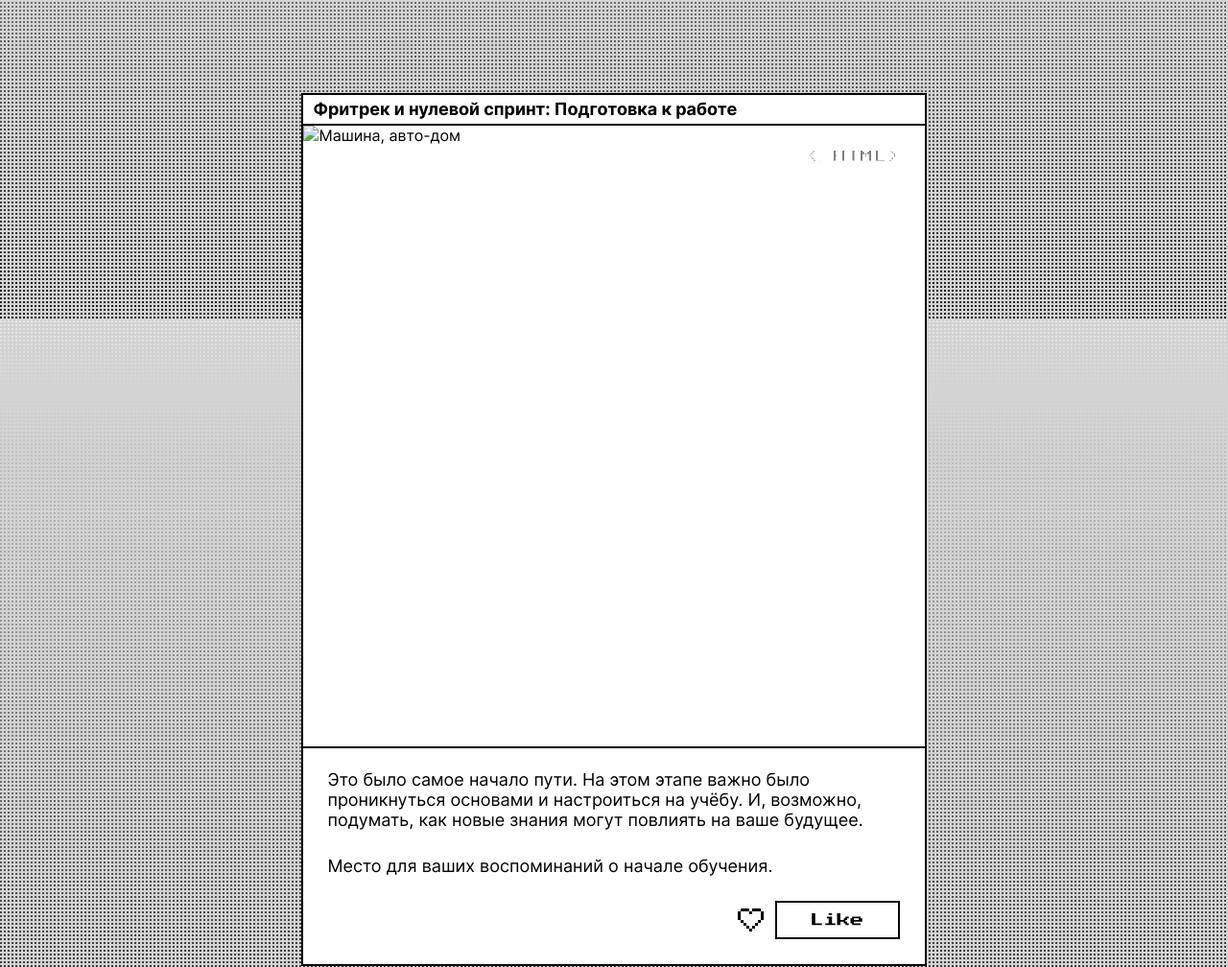
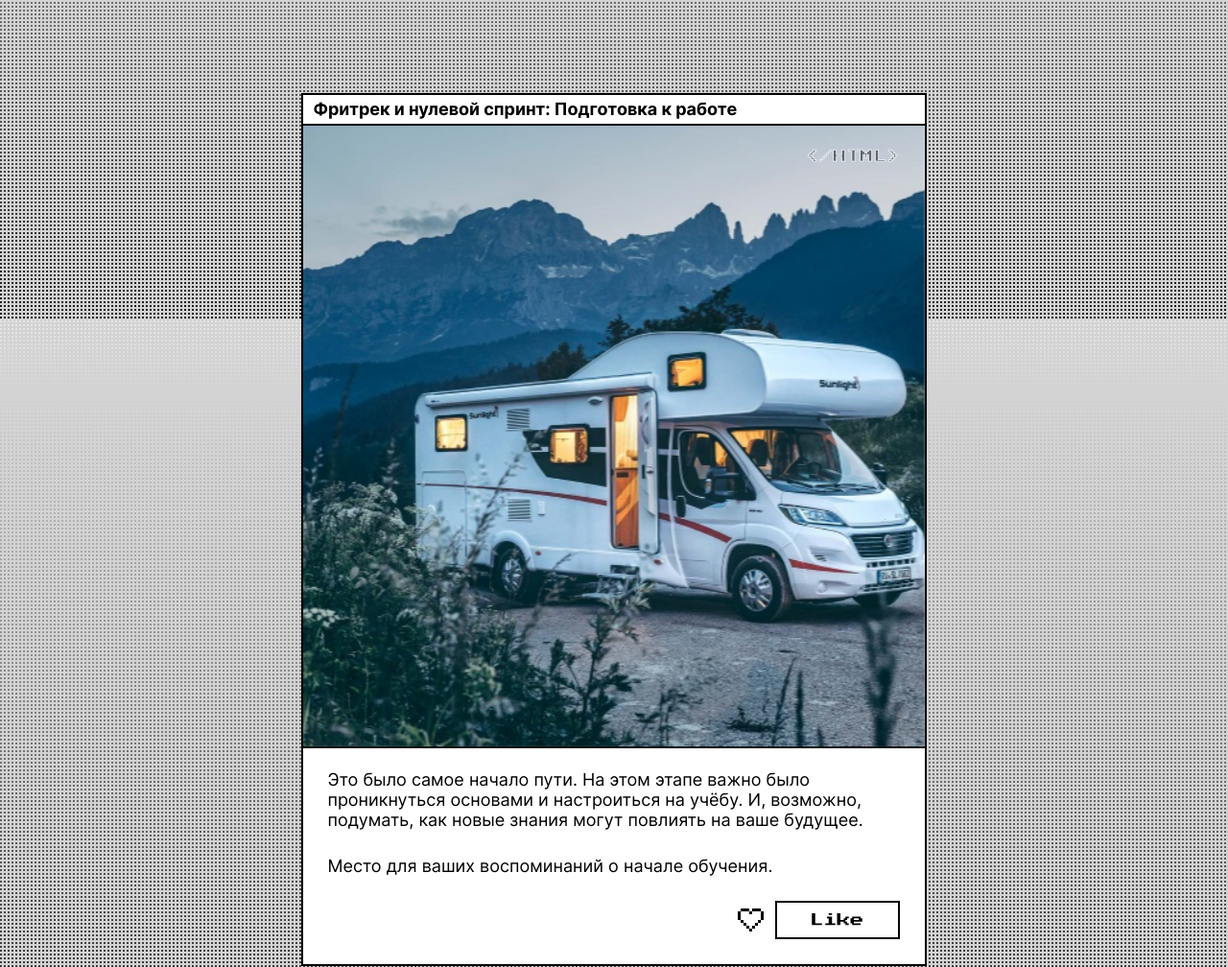
Before and after one commit to Tazurkaev/zakrivayuschiy-teg-f, a plain HTML site: page index.html in a window 1280 px wide. Shown: the part 468-1476 px from the top of the page at 96% size. Drawn offline with Linux system fonts and the light colour scheme; the site is published under a folder, as on GitHub Pages, so addresses that start at the root find nothing.

Commit message:
finishplease_2

```diff
--- a/index.html
+++ b/index.html
@@ -54,7 +54,7 @@
             <div class="card__wrap">
               <img
               class="card__image"
-              src="/images/car.jpeg"
+              src="images/car.jpeg"
               alt="Машина, авто-дом">
               <span class="card__lable-img">&lt;/HTML&gt;</span>
             </div>
@@ -115,7 +115,7 @@
             <div class="card__wrap">
               <img
               class="card__image filter-grayscale"
-              src="/images/car.jpeg"
+              src="images/car.jpeg"
               alt="Машина, авто-дом">
               <span class="card__lable-img">&lt;/HTML&gt;</span>
             </div>
@@ -176,7 +176,7 @@
             <div class="card__wrap">
               <img
               class="card__image filter-saturate"
-              src="/images/car.jpeg"
+              src="images/car.jpeg"
               alt="Машина, авто-дом">
               <span class="card__lable-img">&lt;CSS&gt;</span>
             </div>
@@ -237,7 +237,7 @@
             <div class="card__wrap">
               <img
               class="card__image filter-multiple"
-              src="/images/car.jpeg"
+              src="images/car.jpeg"
               alt="Машина, авто-дом">
               <span class="card__lable-img">&lt;desigions&gt;</span>
             </div>
@@ -298,7 +298,7 @@
             <div class="card__wrap">
               <img
               class="card__image filter-invert"
-              src="/images/car.jpeg"
+              src="images/car.jpeg"
               alt="Машина, авто-дом">
               <span class="card__lable-img">&lt;care&gt;</span>
             </div>
@@ -359,7 +359,7 @@
             <div class="card__wrap">
               <img
               class="card__image filter-sepia"
-              src="/images/car.jpeg"
+              src="images/car.jpeg"
               alt="Машина, авто-дом">
               <span class="card__lable-img">&lt;support&gt;</span>
             </div>
@@ -420,7 +420,7 @@
             <div class="card__wrap">
               <img
               class="card__image filter-blur"
-              src="/images/car.jpeg"
+              src="images/car.jpeg"
               alt="Машина, авто-дом">
               <span class="card__lable-img">&lt;lifes-style: none;&gt;</span>
             </div>
@@ -481,7 +481,7 @@
             <div class="card__wrap">
               <img
               class="card__image filter-hue-rotate"
-              src="/images/car.jpeg"
+              src="images/car.jpeg"
               alt="Машина, авто-дом">
               <span class="card__lable-img">&lt;experience&gt;</span>
             </div>
```
